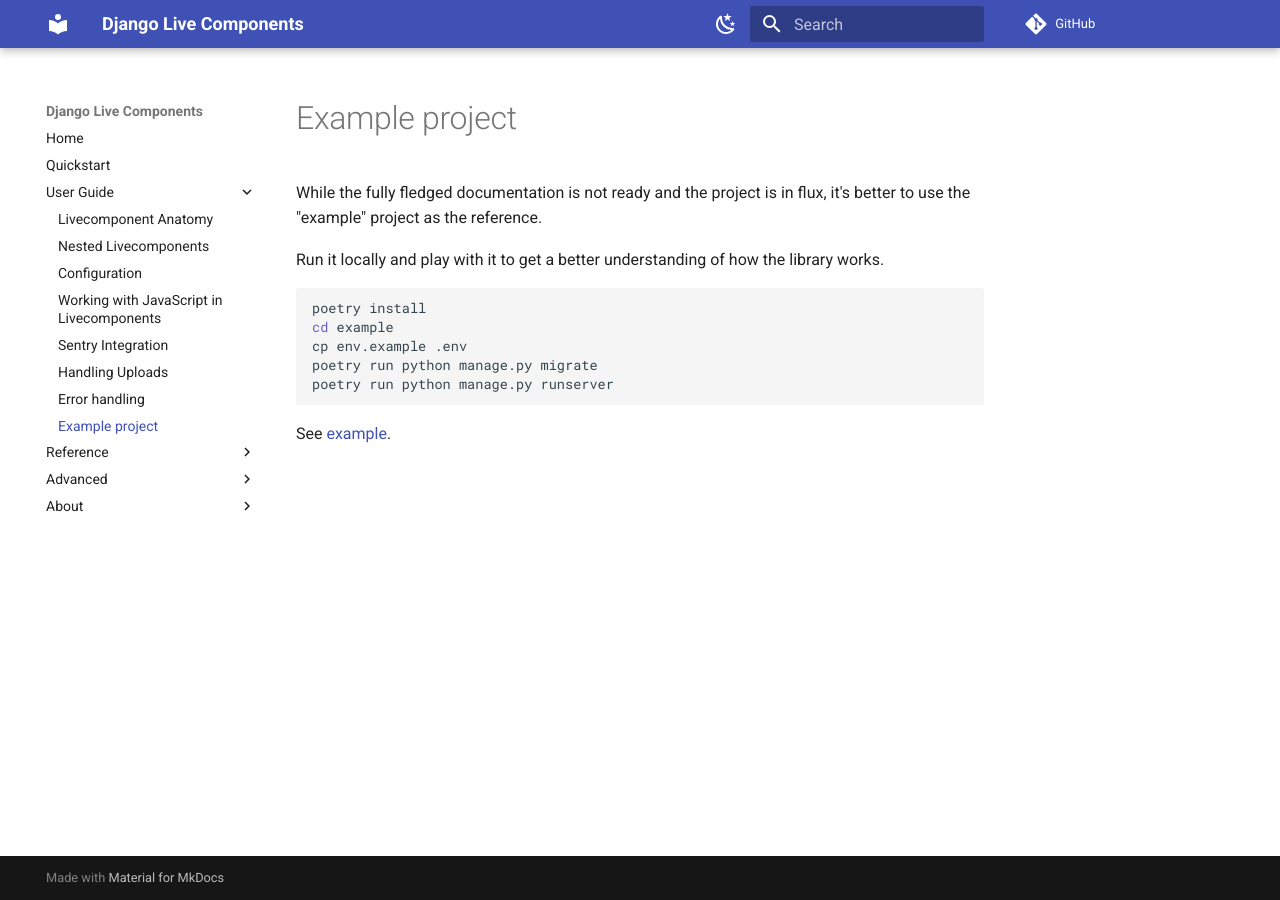
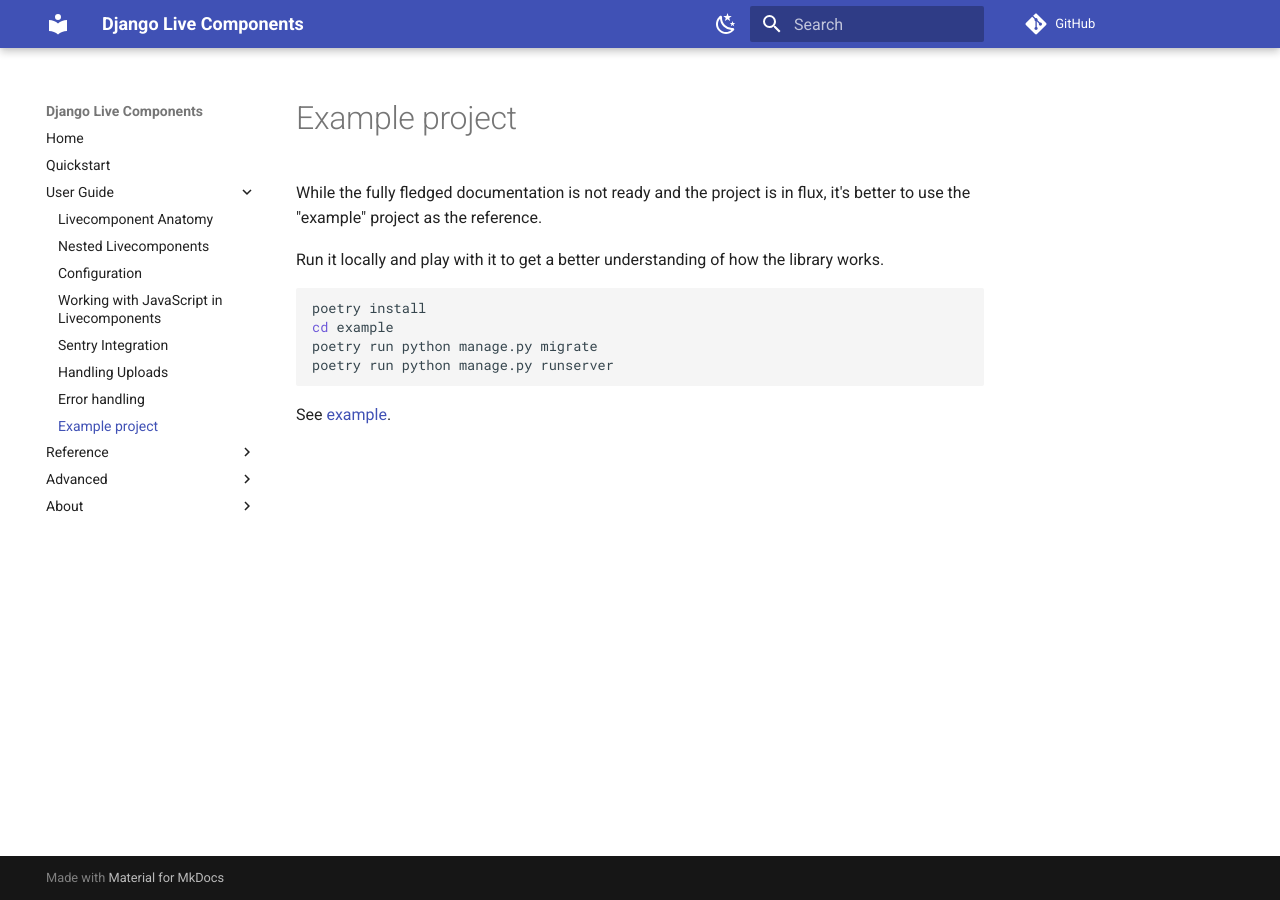
Before and after one commit to om-proptech/livecomponents, an MkDocs documentation site: the page built from docs/example_project.md, in a window 1280 px wide. Built offline with MkDocs 1.6.1 and Material for MkDocs 9.7.7, drawn with Linux system fonts in a browser that asks for light colours; comment, search, counter and statistics services are not loaded.

Commit message:
docs/example_project.md: Drop out-of-sync "cp env.example .env" (#10)
There is no file "env.example", and file ".env" already exists
in Git.

Follow-up to commit 80aac17914cd25f1b3f9c4231964fbf3054c3237.

````diff
--- a/docs/example_project.md
+++ b/docs/example_project.md
@@ -7,7 +7,6 @@
 ```bash
 poetry install
 cd example
-cp env.example .env
 poetry run python manage.py migrate
 poetry run python manage.py runserver
 ```
````
